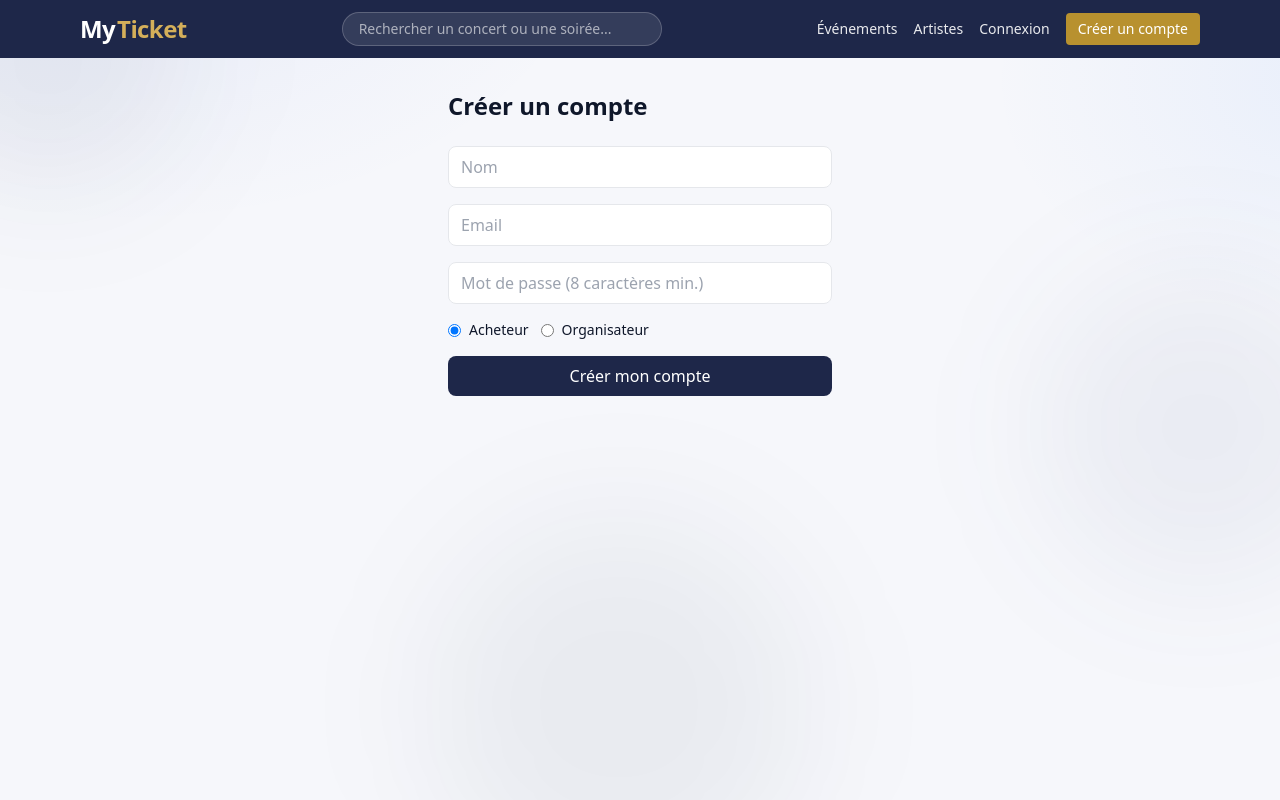
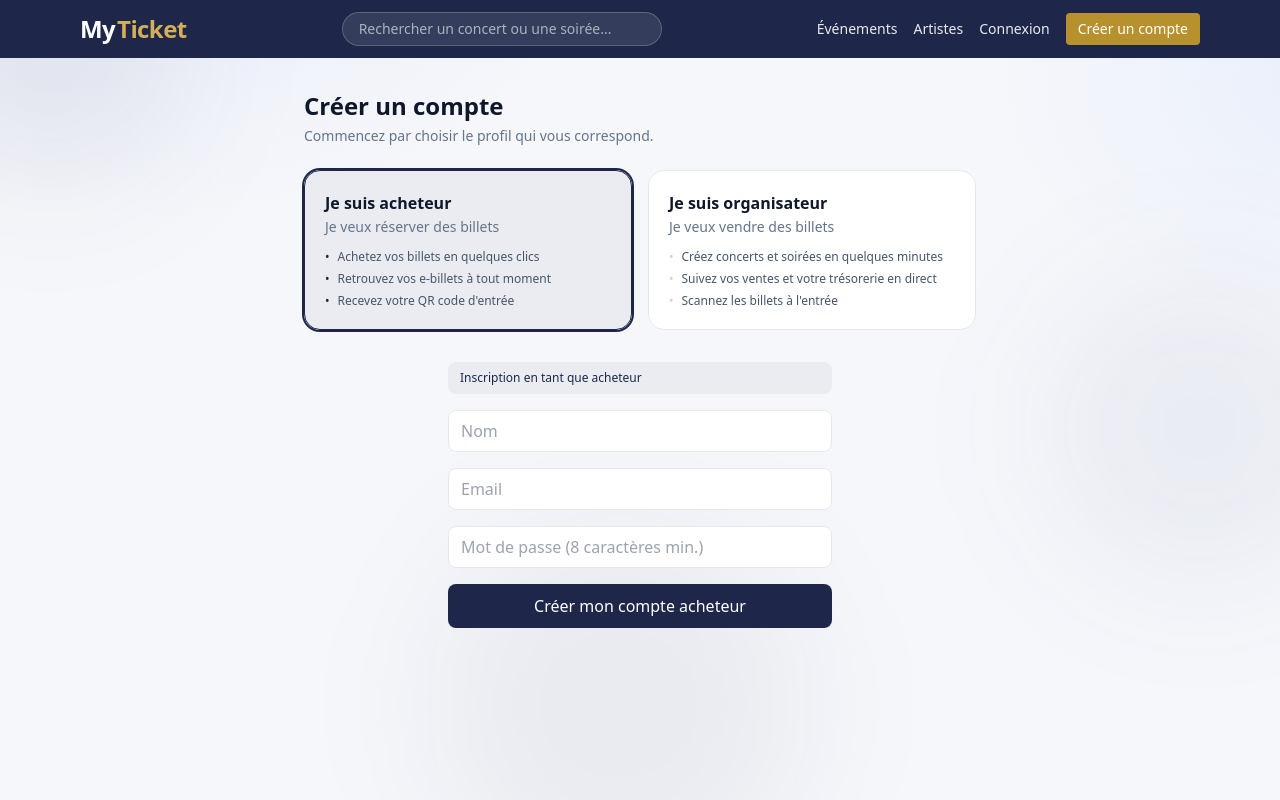
Before and after one commit to Billeterie-plus/Billetterie-plus, a Next.js app in the folder web/: page /register in a window 1280 px wide. Built offline with nearby package versions, Linux system fonts and the light colour scheme; no server answers.

Commit message:
Inscription en deux interfaces (acheteur/organisateur), flux des billets sur le dashboard, scanner QR camera reel

```diff
--- a/web/app/organizer/page.tsx
+++ b/web/app/organizer/page.tsx
@@ -29,6 +29,21 @@ export default function OrganizerDashboard() {
     setEvents((evts) => evts.map((e) => (e.id === event.id ? updated : e)));
   }
 
+  const totalTicketsSold = events.reduce(
+    (sum, e) => sum + (e.ticketTypes?.reduce((s: number, t: any) => s + t.sold, 0) || 0),
+    0
+  );
+  const totalQuota = events.reduce(
+    (sum, e) => sum + (e.ticketTypes?.reduce((s: number, t: any) => s + t.quota, 0) || 0),
+    0
+  );
+  const totalRevenue = events.reduce(
+    (sum, e) => sum + (e.ticketTypes?.reduce((s: number, t: any) => s + t.sold * t.price, 0) || 0),
+    0
+  );
+  const publishedCount = events.filter((e) => e.status === "PUBLISHED").length;
+  const fillRate = totalQuota > 0 ? Math.round((totalTicketsSold / totalQuota) * 100) : 0;
+
   return (
     <div>
       <div className="mb-6 flex items-center justify-between">
@@ -42,6 +57,28 @@ export default function OrganizerDashboard() {
           </Link>
         </div>
       </div>
+
+      {/* Flux des billets : vue d'ensemble */}
+      {!loading && events.length > 0 && (
+        <div className="mb-6 grid grid-cols-2 gap-3 sm:grid-cols-4">
+          <div className="rounded-xl border bg-white p-4">
+            <p className="text-xs text-slate-500">Événements publiés</p>
+            <p className="mt-1 text-2xl font-bold text-slate-900">{publishedCount}<span className="text-sm font-normal text-slate-400">/{events.length}</span></p>
+          </div>
+          <div className="rounded-xl border bg-white p-4">
+            <p className="text-xs text-slate-500">Billets vendus</p>
+            <p className="mt-1 text-2xl font-bold text-slate-900">{totalTicketsSold}</p>
+          </div>
+          <div className="rounded-xl border bg-white p-4">
+            <p className="text-xs text-slate-500">Revenu estimé</p>
+            <p className="mt-1 text-2xl font-bold text-brand">{totalRevenue.toFixed(0)}€</p>
+          </div>
+          <div className="rounded-xl border bg-white p-4">
+            <p className="text-xs text-slate-500">Taux de remplissage</p>
+            <p className="mt-1 text-2xl font-bold text-slate-900">{fillRate}%</p>
+          </div>
+        </div>
+      )}
 
       {error && <p className="text-red-600">{error}</p>}
       {loading ? (
--- a/web/app/organizer/scan/page.tsx
+++ b/web/app/organizer/scan/page.tsx
@@ -1,65 +1,158 @@
 "use client";
 
-import { useState } from "react";
+import { useEffect, useRef, useState } from "react";
 import { api } from "../../../lib/api";
 
-// Note: for a real camera-based scanner, wire this input to a library like
-// `html5-qrcode` or `@zxing/browser` and feed the decoded text into handleScan.
-// The manual input below lets you test the full validate flow without a camera.
+const SCANNER_ELEMENT_ID = "qr-reader";
+
 export default function ScanPage() {
   const [token, setToken] = useState("");
   const [result, setResult] = useState<any>(null);
   const [error, setError] = useState("");
   const [loading, setLoading] = useState(false);
+  const [cameraActive, setCameraActive] = useState(false);
+  const [cameraStarting, setCameraStarting] = useState(false);
+  const [cameraError, setCameraError] = useState("");
+  const scannerRef = useRef<any>(null);
+  const processingRef = useRef(false);
 
-  async function handleScan(e: React.FormEvent) {
-    e.preventDefault();
+  useEffect(() => {
+    return () => {
+      stopCamera();
+    };
+    // eslint-disable-next-line react-hooks/exhaustive-deps
+  }, []);
+
+  async function startCamera() {
+    setCameraError("");
+    setCameraStarting(true);
+    try {
+      const { Html5Qrcode } = await import("html5-qrcode");
+      const scanner = new Html5Qrcode(SCANNER_ELEMENT_ID);
+      scannerRef.current = scanner;
+      await scanner.start(
+        { facingMode: "environment" },
+        { fps: 10, qrbox: { width: 250, height: 250 } },
+        (decodedText: string) => {
+          if (processingRef.current) return;
+          processingRef.current = true;
+          handleScan(decodedText).finally(() => {
+            setTimeout(() => {
+              processingRef.current = false;
+            }, 1500);
+          });
+        },
+        () => {
+          /* ignore per-frame decode misses */
+        }
+      );
+      setCameraActive(true);
+    } catch (e: any) {
+      setCameraError(
+        "Impossible d'accéder à la caméra (autorisation refusée ou aucune caméra détectée). Utilisez la saisie manuelle ci-dessous."
+      );
+      setCameraActive(false);
+    } finally {
+      setCameraStarting(false);
+    }
+  }
+
+  async function stopCamera() {
+    if (scannerRef.current) {
+      try {
+        await scannerRef.current.stop();
+        scannerRef.current.clear();
+      } catch {
+        // caméra déjà arrêtée / composant démonté
+      }
+      scannerRef.current = null;
+    }
+    setCameraActive(false);
+  }
+
+  async function handleScan(qrToken: string) {
     setError("");
     setResult(null);
     setLoading(true);
     try {
-      const res = await api("/organizer/scan", { method: "POST", body: { qrToken: token } });
+      const res = await api("/organizer/scan", { method: "POST", body: { qrToken } });
       setResult(res);
     } catch (e: any) {
       setError(e.message);
     } finally {
       setLoading(false);
-      setToken("");
     }
+  }
+
+  async function handleManualSubmit(e: React.FormEvent) {
+    e.preventDefault();
+    if (!token) return;
+    await handleScan(token);
+    setToken("");
   }
 
   return (
     <div className="mx-auto max-w-md">
-      <h1 className="mb-6 text-2xl font-bold">Scanner un billet</h1>
-      <form onSubmit={handleScan} className="space-y-3">
+      <h1 className="mb-1 text-2xl font-bold">Scanner un billet</h1>
+      <p className="mb-6 text-sm text-slate-500">
+        Utilisez la caméra pour scanner le QR code à l'entrée, ou saisissez le code manuellement.
+      </p>
+
+      <div className="rounded-xl border bg-white p-4">
+        {!cameraActive ? (
+          <button
+            onClick={startCamera}
+            disabled={cameraStarting}
+            className="w-full rounded-lg bg-brand py-2.5 font-medium text-white transition hover:bg-brand-dark disabled:opacity-50"
+          >
+            {cameraStarting ? "Activation…" : "Activer la caméra"}
+          </button>
+        ) : (
+          <button onClick={stopCamera} className="w-full rounded-lg border py-2 text-sm font-medium hover:bg-slate-50">
+            Arrêter la caméra
+          </button>
+        )}
+
+        <div id={SCANNER_ELEMENT_ID} className={cameraActive ? "mt-3 overflow-hidden rounded-lg" : "hidden"} />
+
+        {cameraActive && (
+          <p className="mt-2 text-center text-xs text-slate-400">Placez le QR code du billet dans le cadre.</p>
+        )}
+        {cameraError && <p className="mt-2 text-xs text-red-600">{cameraError}</p>}
+      </div>
+
+      <form onSubmit={handleManualSubmit} className="mt-4 space-y-2">
+        <p className="text-xs font-medium text-slate-500">Ou saisie manuelle</p>
         <input
-          autoFocus
           value={token}
           onChange={(e) => setToken(e.target.value)}
-          placeholder="Coller / scanner le code du billet (TKT-...)"
+          placeholder="Coller le code du billet (TKT-...)"
           className="w-full rounded-lg border px-3 py-2"
         />
-        <button disabled={loading} className="w-full rounded-lg bg-brand py-2.5 text-white hover:bg-brand-dark">
-          {loading ? "Vérification…" : "Valider"}
+        <button
+          disabled={loading}
+          className="w-full rounded-lg border py-2 text-sm font-medium transition hover:bg-slate-50 disabled:opacity-50"
+        >
+          {loading ? "Vérification…" : "Valider manuellement"}
         </button>
       </form>
 
-      {error && (
-        <div className="mt-4 rounded-lg bg-red-50 p-4 text-red-700">{error}</div>
-      )}
       {result && (
         <div className={`mt-4 rounded-lg p-4 ${result.valid ? "bg-green-50 text-green-800" : "bg-yellow-50 text-yellow-800"}`}>
           {result.valid ? (
             <>
-              <p className="font-semibold">✅ Billet valide</p>
-              <p className="text-sm">{result.ticket.event} — {result.ticket.tier}</p>
+              <p className="font-semibold">Billet valide</p>
+              <p className="text-sm">
+                {result.ticket.event} — {result.ticket.tier}
+              </p>
               <p className="text-sm">Titulaire : {result.ticket.owner}</p>
             </>
           ) : (
-            <p className="font-semibold">⚠️ {result.reason}</p>
+            <p className="font-semibold">{result.reason}</p>
           )}
         </div>
       )}
+      {error && !result && <div className="mt-4 rounded-lg bg-red-50 p-4 text-red-700">{error}</div>}
     </div>
   );
 }
--- a/web/app/register/page.tsx
+++ b/web/app/register/page.tsx
@@ -4,8 +4,23 @@ import { useState } from "react";
 import { useRouter } from "next/navigation";
 import { api, setSession } from "../../lib/api";
 
+const ROLES = [
+  {
+    value: "BUYER",
+    title: "Je suis acheteur",
+    tagline: "Je veux réserver des billets",
+    points: ["Achetez vos billets en quelques clics", "Retrouvez vos e-billets à tout moment", "Recevez votre QR code d'entrée"],
+  },
+  {
+    value: "ORGANIZER",
+    title: "Je suis organisateur",
+    tagline: "Je veux vendre des billets",
+    points: ["Créez concerts et soirées en quelques minutes", "Suivez vos ventes et votre trésorerie en direct", "Scannez les billets à l'entrée"],
+  },
+] as const;
+
 export default function RegisterPage() {
-  const [form, setForm] = useState({ name: "", email: "", password: "", role: "BUYER", organizationName: "" });
+  const [form, setForm] = useState({ name: "", email: "", password: "", role: "BUYER" as string, organizationName: "" });
   const [error, setError] = useState("");
   const [loading, setLoading] = useState(false);
   const router = useRouter();
@@ -30,10 +45,46 @@ export default function RegisterPage() {
     }
   }
 
+  const selectedRole = ROLES.find((r) => r.value === form.role)!;
+
   return (
-    <div className="mx-auto max-w-sm">
-      <h1 className="mb-6 text-2xl font-bold">Créer un compte</h1>
-      <form onSubmit={handleSubmit} className="space-y-4">
+    <div className="mx-auto max-w-2xl">
+      <h1 className="mb-1 text-2xl font-bold">Créer un compte</h1>
+      <p className="mb-6 text-sm text-slate-500">Commencez par choisir le profil qui vous correspond.</p>
+
+      {/* Choix du profil : deux interfaces distinctes */}
+      <div className="mb-8 grid grid-cols-1 gap-4 sm:grid-cols-2">
+        {ROLES.map((r) => {
+          const active = form.role === r.value;
+          return (
+            <button
+              key={r.value}
+              type="button"
+              onClick={() => update("role", r.value)}
+              className={`rounded-2xl border p-5 text-left transition hover:-translate-y-0.5 hover:shadow-md ${
+                active ? "border-brand bg-brand/5 ring-2 ring-brand" : "border-slate-200 bg-white"
+              }`}
+            >
+              <p className="font-semibold text-slate-900">{r.title}</p>
+              <p className="mt-0.5 text-sm text-slate-500">{r.tagline}</p>
+              <ul className="mt-3 space-y-1.5">
+                {r.points.map((p, i) => (
+                  <li key={i} className="flex items-start gap-2 text-xs text-slate-600">
+                    <span className={active ? "text-brand" : "text-slate-300"}>•</span>
+                    {p}
+                  </li>
+                ))}
+              </ul>
+            </button>
+          );
+        })}
+      </div>
+
+      <form onSubmit={handleSubmit} className="mx-auto max-w-sm space-y-4">
+        <div className="rounded-lg bg-brand/5 px-3 py-2 text-xs font-medium text-brand">
+          Inscription en tant que {selectedRole.title.replace("Je suis ", "")}
+        </div>
+
         <input
           required
           placeholder="Nom"
@@ -59,25 +110,6 @@ export default function RegisterPage() {
           className="w-full rounded-lg border px-3 py-2"
         />
 
-        <div className="flex gap-3 text-sm">
-          <label className="flex items-center gap-2">
-            <input
-              type="radio"
-              checked={form.role === "BUYER"}
-              onChange={() => update("role", "BUYER")}
-            />
-            Acheteur
-          </label>
-          <label className="flex items-center gap-2">
-            <input
-              type="radio"
-              checked={form.role === "ORGANIZER"}
-              onChange={() => update("role", "ORGANIZER")}
-            />
-            Organisateur
-          </label>
-        </div>
-
         {form.role === "ORGANIZER" && (
           <input
             placeholder="Nom de votre organisation"
@@ -90,9 +122,9 @@ export default function RegisterPage() {
         {error && <p className="text-sm text-red-600">{error}</p>}
         <button
           disabled={loading}
-          className="w-full rounded-lg bg-brand py-2 text-white hover:bg-brand-dark disabled:opacity-50"
+          className="w-full rounded-lg bg-brand py-2.5 font-medium text-white transition hover:bg-brand-dark disabled:opacity-50"
         >
-          {loading ? "Création…" : "Créer mon compte"}
+          {loading ? "Création…" : `Créer mon compte ${selectedRole.title.replace("Je suis ", "")}`}
         </button>
       </form>
     </div>
--- a/web/package.json
+++ b/web/package.json
@@ -9,6 +9,7 @@
     "lint": "next lint"
   },
   "dependencies": {
+    "html5-qrcode": "^2.3.8",
     "next": "14.2.15",
     "react": "^18.3.1",
     "react-dom": "^18.3.1"
```
Also changed, not shown: 1 other file (tests, documents, lock files or other folders).
